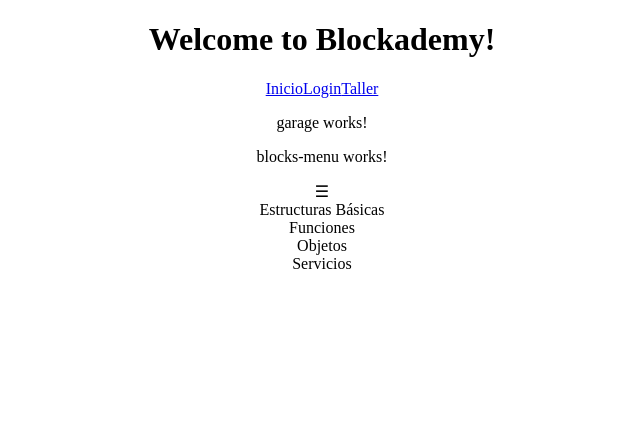
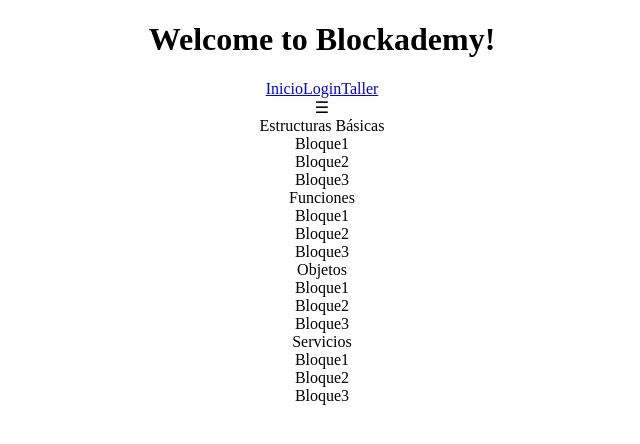
Before and after one commit to WarGreyGon/BlockAdemy, an Angular app: page /garage in a window 1280 px wide. Shown: the top 444 px of the page, without its empty margins (318-958 px from the left). Built offline with nearby package versions, Linux system fonts and the light colour scheme.

Commit message:
Changed BlocksMenu data access

```diff
--- a/src/app/components/blocks-menu/blocks-menu.component.html
+++ b/src/app/components/blocks-menu/blocks-menu.component.html
@@ -1,11 +1,8 @@
-<p>
-    blocks-menu works!
-</p>
-
 <span>&#9776;</span>
 
 <div *ngFor="let subOption of subOptions">
-    <div>{{subOption}}</div>
+    {{subOption.name}}
+    <div *ngFor="let block of subOption.listOfBlocks">
+        {{block}}
+    </div>
 </div>
-
-<!-- <img src="imgs/bin.png" class="Papelera" onmouseover="hover(this);" onmouseout="unhover(this);"> -->
--- a/src/app/components/blocks-menu/blocks-menu.component.ts
+++ b/src/app/components/blocks-menu/blocks-menu.component.ts
@@ -1,6 +1,7 @@
 import { Component, OnInit } from '@angular/core';
 
 import { BlocksMenuService } from '../../services/blocks-menu.service';
+import { SubOption } from '../../own-objects/sub-option';
 
 
 @Component({
@@ -12,7 +13,7 @@ import { BlocksMenuService } from '../../services/blocks-menu.service';
 
 export class BlocksMenuComponent implements OnInit {
 
-    private subOptions: string[];
+    private subOptions: SubOption[];
 
 
     constructor(private blockMenuservice: BlocksMenuService) {
--- a/src/app/components/garage/garage.component.html
+++ b/src/app/components/garage/garage.component.html
@@ -1,5 +1 @@
-<p>
-  garage works!
-</p>
-
 <blocks-menu></blocks-menu>
--- a/src/app/mocked-data/mock-blocks-menu-options.ts
+++ b/src/app/mocked-data/mock-blocks-menu-options.ts
@@ -1,7 +1,9 @@
-export const BLOCKSMENUSUBOPTIONS: string[] = [
+import { SubOption } from '../own-objects/sub-option';
 
-    "Estructuras Básicas",
-    "Funciones",
-    "Objetos",
-    "Servicios"
+export const BLOCKSMENUSUBOPTIONS: SubOption[] = [
+
+    {name : "Estructuras Básicas", listOfBlocks: ["Bloque1","Bloque2","Bloque3"]},
+    {name : "Funciones", listOfBlocks: ["Bloque1","Bloque2","Bloque3"]},
+    {name : "Objetos", listOfBlocks: ["Bloque1","Bloque2","Bloque3"]},
+    {name : "Servicios", listOfBlocks: ["Bloque1","Bloque2","Bloque3"]}
 ];
--- /dev/null
+++ b/src/app/own-objects/sub-option.ts
@@ -0,0 +1,5 @@
+export class SubOption {
+
+    name: string;
+    listOfBlocks: string[];
+}
--- a/src/app/services/blocks-menu.service.ts
+++ b/src/app/services/blocks-menu.service.ts
@@ -1,5 +1,6 @@
 import { Injectable } from '@angular/core';
 
+import { SubOption } from '../own-objects/sub-option';
 import { BLOCKSMENUSUBOPTIONS } from '../mocked-data/mock-blocks-menu-options';
 
 
@@ -10,7 +11,7 @@ export class BlocksMenuService {
     constructor() { }
 
 
-    public getSubOptions(): Promise<string[]> {
+    public getSubOptions(): Promise<SubOption[]> {
 
         return Promise.resolve(BLOCKSMENUSUBOPTIONS);
     }
```
